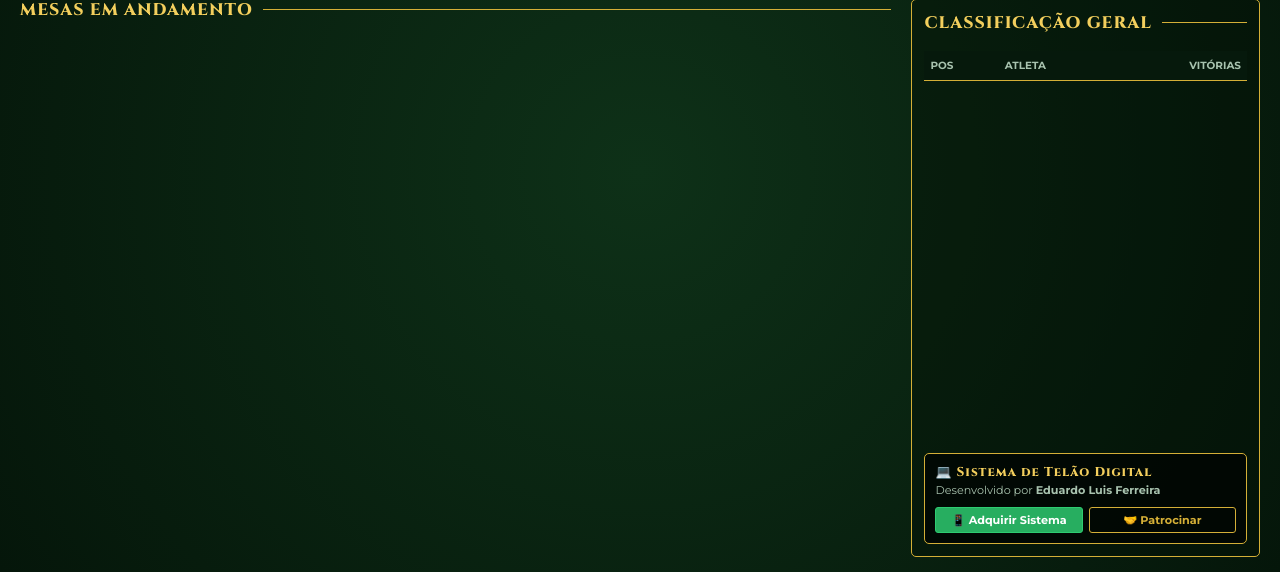
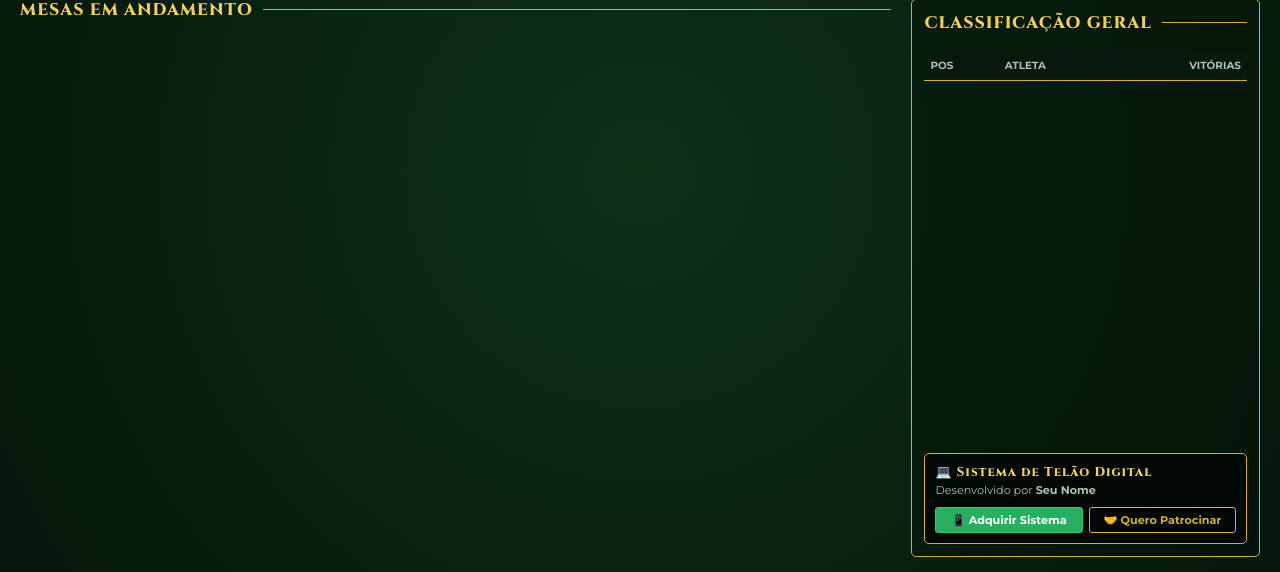
Before and after one commit to eduardoluisferreira9-sketch/TORNEIO-TRUCO-DE-MANO-WEB, a FastAPI app: page /telao in a window 1280 px wide. Shown: the part 228-800 px from the top of the page. Run offline with FastAPI, Linux system fonts and the light colour scheme; data that the repository does not hold is empty; some libraries are stand-ins or nearby versions.

Commit message:
Update telao.html

```diff
--- a/sistema_publico/templates/telao.html
+++ b/sistema_publico/templates/telao.html
@@ -603,17 +603,18 @@
                 <div class="dev-topo">
                     <div class="dev-info">
                         <h3>💻 Sistema de Telão Digital</h3>
-                        <p>Desenvolvido por <strong>Eduardo Luis Ferreira</strong></p>
+                        <p>Desenvolvido por <strong>Seu Nome</strong></p>
                     </div>
                 </div>
                 <div class="dev-botoes">
-                    <!-- Substitua o número abaixo (DDI + DDD + Telefone) -->
-                    <a href="https://wa.me/5554991410550?text=Olá!%20Gostaria%20de%20comprar/licenciar%20o%20sistema%20de%20Telão." target="_blank" class="btn-dev btn-dev-comprar">
+                    <!-- Botão para Comprar/Licenciar o Sistema -->
+                    <a href="https://wa.me/5500999999999?text=Olá!%20Gostaria%20de%20comprar/licenciar%20o%20sistema%20de%20Telão." target="_blank" class="btn-dev btn-dev-comprar">
                         📱 Adquirir Sistema
                     </a>
-                    <!-- Substitua pelo seu e-mail -->
-                    <a href="mailto:eduardoluisferreira9@gmail.com?subject=Patrocinio%20no%20Telao" class="btn-dev btn-dev-patrocinar">
-                        🤝 Patrocinar
+
+                    <!-- Botão de Patrocínio direcionando para o WhatsApp -->
+                    <a href="https://wa.me/5500999999999?text=Olá!%20Gostaria%20de%20informações%20sobre%20cotas%20de%20patrocínio%20no%20Telão." target="_blank" class="btn-dev btn-dev-patrocinar">
+                        🤝 Quero Patrocinar
                     </a>
                 </div>
             </div>
```
